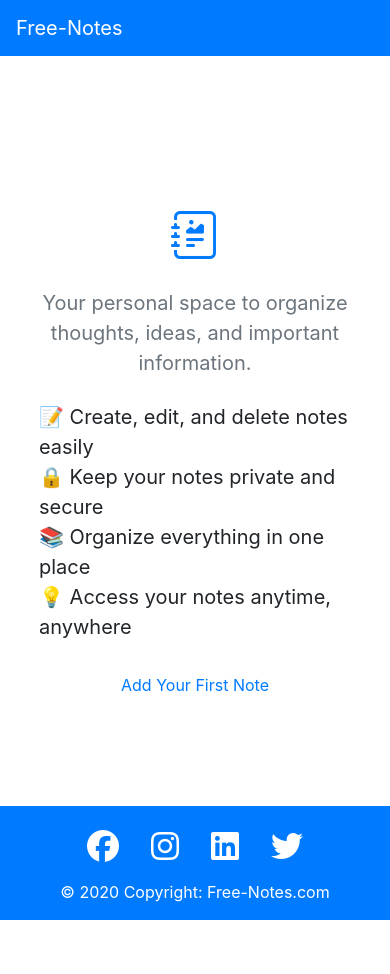
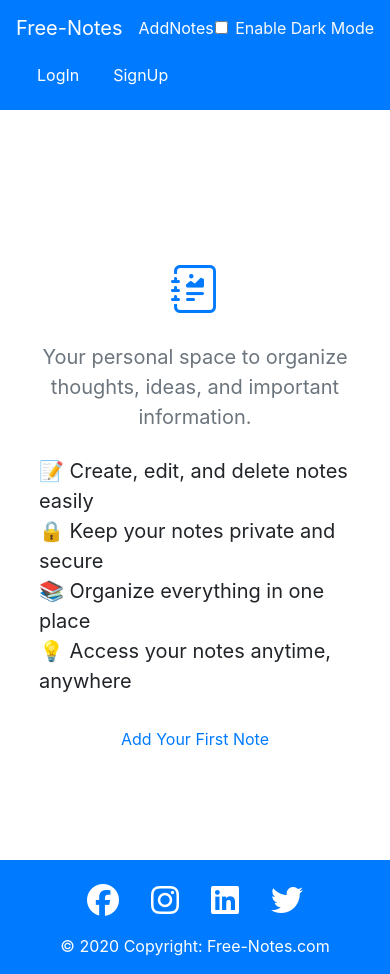
Before and after one commit to sanchitarora802/Free-Notes, a React (Create React App) app in the folder frontEnd/free-notes/: page / in a window 390 px wide. Before the commit the page ends 920 px from the top, so only its background shows below. Built offline with nearby package versions, Linux system fonts and the light colour scheme.

Commit message:
login button visible responsive

```diff
--- a/frontEnd/free-notes/src/components/navBar.js
+++ b/frontEnd/free-notes/src/components/navBar.js
@@ -240,19 +240,7 @@ function NavBar(props) {
         <Link className={`navbar-brand text-${props.textcolor}`} to="/">
           Free-Notes
         </Link>
-        <button
-          className="navbar-toggler"
-          type="button"
-          data-toggle="collapse"
-          data-target="#navbarSupportedContent"
-          aria-controls="navbarSupportedContent"
-          aria-expanded="false"
-          aria-label="Toggle navigation"
-        >
-          <span className="navbar-toggler-icon"></span>
-        </button>
 
-        <div className="collapse navbar-collapse" id="navbarSupportedContent">
         <ul className="navbar-nav mr-auto">
           <li
             className={`nav-item ${
@@ -280,10 +268,7 @@ function NavBar(props) {
             role="switch"
             id="flexSwitchCheckDefault"
           ></input>
-            <label
-              className="form-check-label"
-              htmlFor="flexSwitchCheckDefault"
-            >
+          <label className="form-check-label" htmlFor="flexSwitchCheckDefault">
             Enable Dark Mode
           </label>
         </div>
@@ -312,7 +297,6 @@ function NavBar(props) {
             <div onClick={handleLogout}>Logout</div>
           </div>
         )}
-        </div>
       </nav>
     </>
   );
```
Lines whose indentation alone changed are shown as unchanged.
